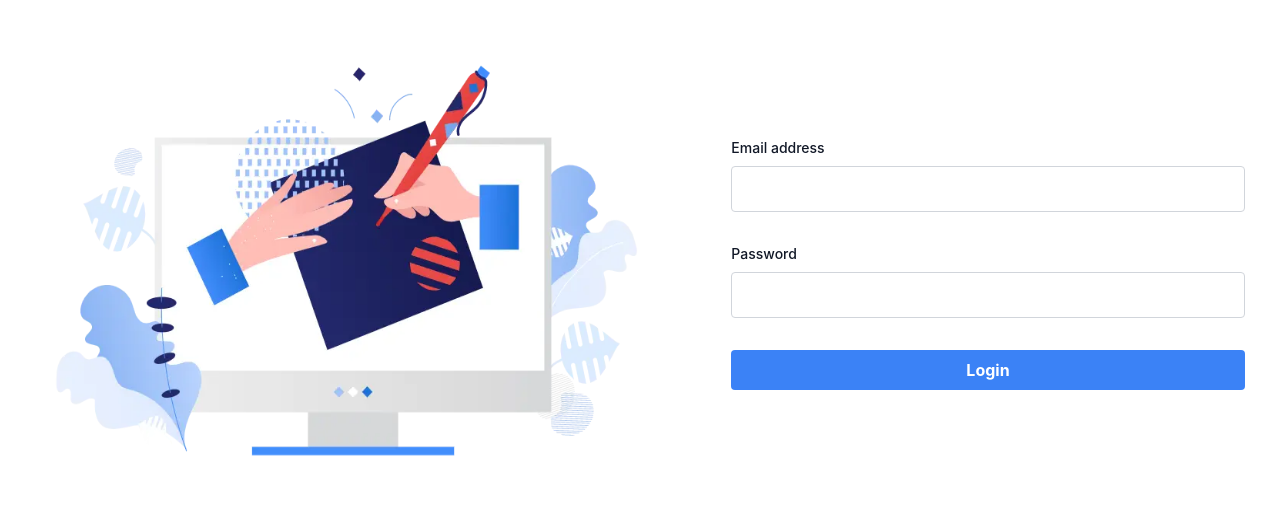
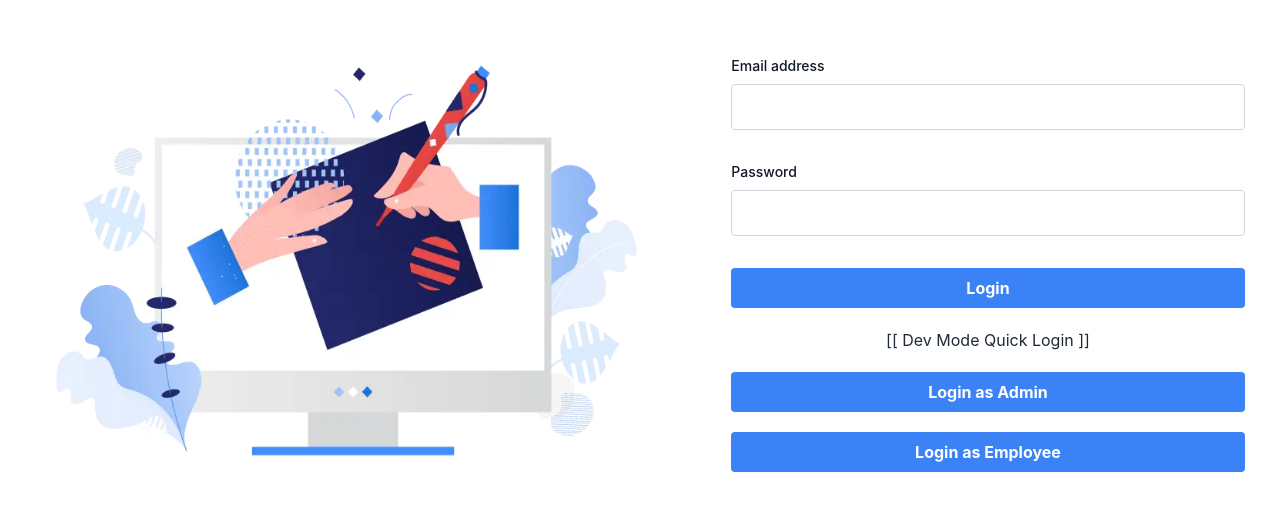
Before and after one commit to jtjeruta/desktop-ims, a Next.js app in the folder frontend/: page /login in a window 1280 px wide. Shown: the part 136-646 px from the top of the page. Built offline with nearby package versions, Linux system fonts and the light colour scheme; no server answers.

Commit message:
Add dev mode quick login

```diff
--- a/frontend/pages/login/index.tsx
+++ b/frontend/pages/login/index.tsx
@@ -61,6 +61,35 @@ const Login = () => {
                                 </div>
                             </form>
                         </FormProvider>
+                        {process.env.NODE_ENV === 'development' && (
+                            <div className="flex flex-col gap-5 mt-5">
+                                <div className="text-center">
+                                    [[ Dev Mode Quick Login ]]
+                                </div>
+                                <Button
+                                    loading={AppContext.isLoading('auth-login')}
+                                    onClick={() =>
+                                        AuthContext.login(
+                                            'admin@gmail.com',
+                                            'password'
+                                        )
+                                    }
+                                >
+                                    Login as Admin
+                                </Button>
+                                <Button
+                                    loading={AppContext.isLoading('auth-login')}
+                                    onClick={() =>
+                                        AuthContext.login(
+                                            'employee@gmail.com',
+                                            'password'
+                                        )
+                                    }
+                                >
+                                    Login as Employee
+                                </Button>
+                            </div>
+                        )}
                     </div>
                 </div>
             </div>
```
